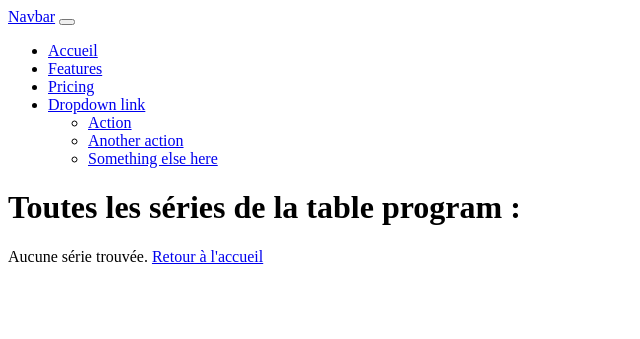
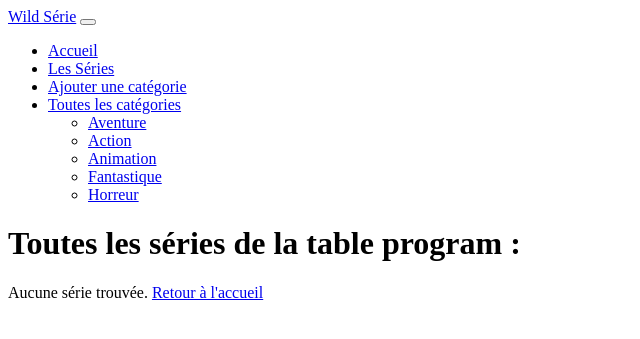
Before and after one commit to TontonduWeb/wild-series, a Symfony app: template templates/program/index.html.twig in a window 1280 px wide. Shown: the top 339 px of the page, without its empty margins (0-640 px from the left). Run offline with Twig, Linux system fonts and the light colour scheme; the template is opened without the code that fills it, so the values that code supplies are empty; some libraries are stand-ins or nearby versions.

Commit message:
Symfony - générer un crud done

```diff
--- a/src/Controller/DefaultController.php
+++ b/src/Controller/DefaultController.php
@@ -18,7 +18,7 @@ class DefaultController extends AbstractController
     public function index(): Response
     {
         return $this->render('index.html.twig', [
-            "accueil" => "Bienvenue !",
+            "accueil" => "THIS IS",
         ]);
     }
 }
--- a/templates/components/_nav.html.twig
+++ b/templates/components/_nav.html.twig
@@ -1,6 +1,6 @@
 <nav class="navbar navbar-expand-lg navbar-light bg-danger">
   <div class="container-fluid">
-    <a class="navbar-brand" href="#">Navbar</a>
+    <a class="navbar-brand" href="/">Wild Série</a>
     <button class="navbar-toggler" type="button" data-bs-toggle="collapse" data-bs-target="#navbarNavDropdown" aria-controls="navbarNavDropdown" aria-expanded="false" aria-label="Toggle navigation">
       <span class="navbar-toggler-icon"></span>
     </button>
@@ -10,19 +10,21 @@
           <a class="nav-link active" aria-current="page" href="/">Accueil</a>
         </li>
         <li class="nav-item">
-          <a class="nav-link" href="#">Features</a>
+          <a class="nav-link" href="{{ path('program_index') }}">Les Séries</a>
         </li>
         <li class="nav-item">
-          <a class="nav-link" href="#">Pricing</a>
+          <a class="nav-link" href="{{ path('category_new') }}">Ajouter une catégorie</a>
         </li>
         <li class="nav-item dropdown">
-          <a class="nav-link dropdown-toggle" href="#" id="navbarDropdownMenuLink" role="button" data-bs-toggle="dropdown" aria-expanded="false">
-            Dropdown link
+          <a class="nav-link dropdown-toggle" href="{{ path('category_index') }}" id="navbarDropdownMenuLink" role="button" data-bs-toggle="dropdown" aria-expanded="false">
+            Toutes les catégories
           </a>
           <ul class="dropdown-menu" aria-labelledby="navbarDropdownMenuLink">
-            <li><a class="dropdown-item" href="#">Action</a></li>
-            <li><a class="dropdown-item" href="#">Another action</a></li>
-            <li><a class="dropdown-item" href="#">Something else here</a></li>
+            <li><a class="dropdown-item" href="{{ path('category_show', {name: 'Aventure'}) }}">Aventure</a></li>
+            <li><a class="dropdown-item" href="{{ path('category_show', {name: 'Action'}) }}">Action</a></li>
+            <li><a class="dropdown-item" href="{{ path('category_show', {name: 'Animation'}) }}">Animation</a></li>
+            <li><a class="dropdown-item" href="{{ path('category_show', {name: 'Fantastique'}) }}">Fantastique</a></li>
+            <li><a class="dropdown-item" href="{{ path('category_show', {name: 'Horreur'}) }}">Horreur</a></li>
           </ul>
         </li>
       </ul>
```
Also changed, not shown: assets/styles/app.scss (+5 -3 lines), templates/index.html.twig (+7 -1 lines), README.md.
